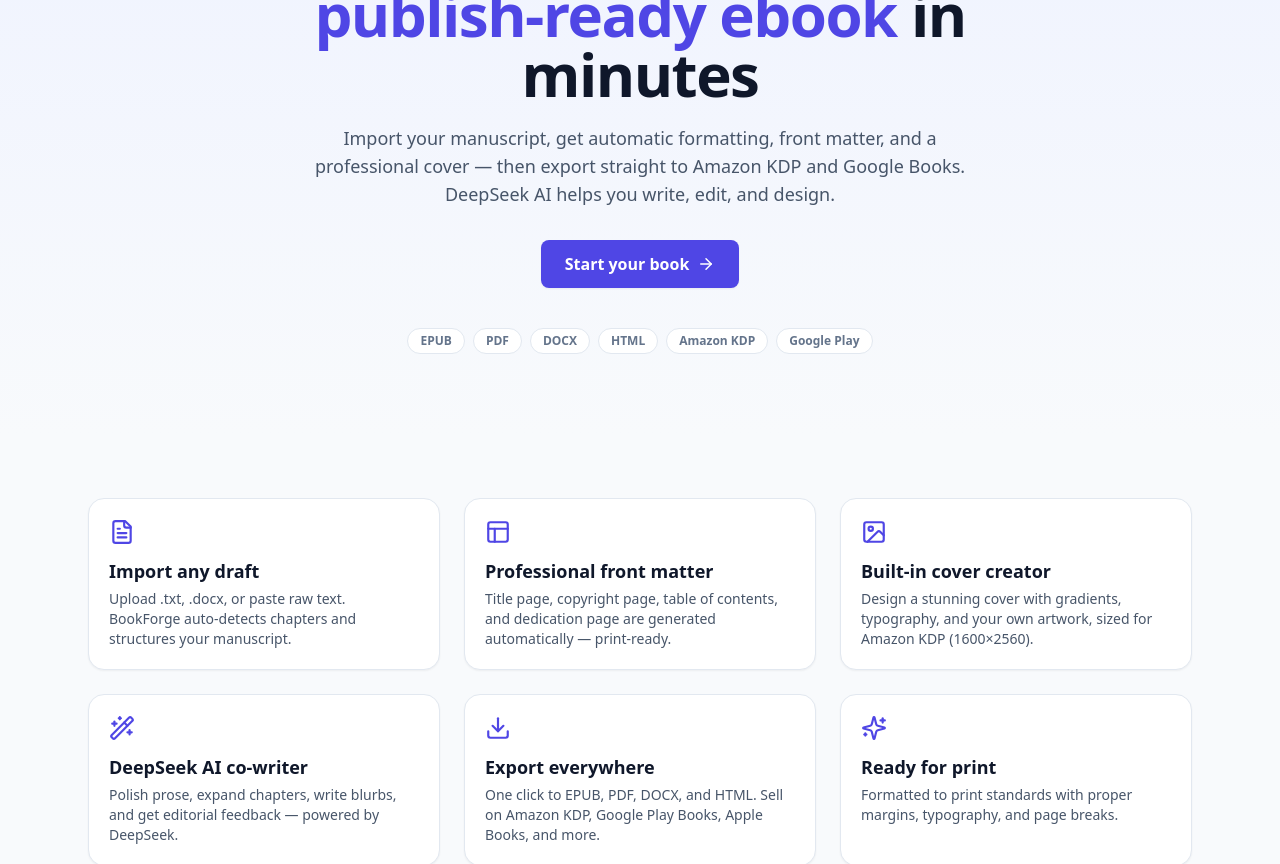
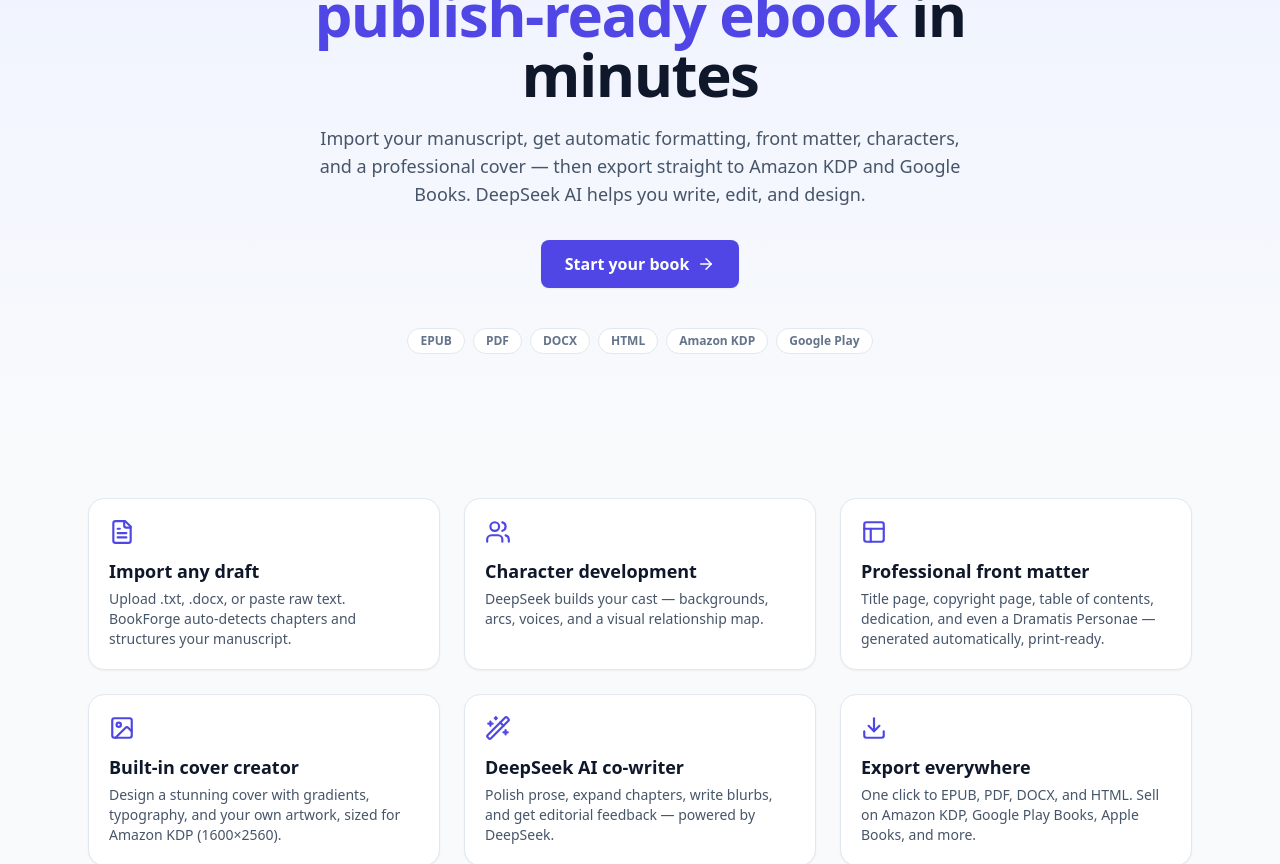
Before and after one commit to CHATSCD/bookforge-studio, a Next.js app: page / in a window 1280 px wide. Shown: the part 260-1124 px from the top of the page. Built offline with nearby package versions, Linux system fonts and the light colour scheme.

Commit message:
Add landing page with character development feature

```diff
--- a/app/page.tsx
+++ b/app/page.tsx
@@ -1,15 +1,15 @@
 import Link from "next/link";
 import {
-  BookOpen, Wand2, Image as ImageIcon, Download, Sparkles, Layout, FileText, ArrowRight
+  BookOpen, Wand2, Image as ImageIcon, Download, Sparkles, Layout, FileText, ArrowRight, Users,
 } from "lucide-react";
 
 const features = [
   { icon: FileText, title: "Import any draft", desc: "Upload .txt, .docx, or paste raw text. BookForge auto-detects chapters and structures your manuscript." },
-  { icon: Layout, title: "Professional front matter", desc: "Title page, copyright page, table of contents, and dedication page are generated automatically — print-ready." },
+  { icon: Users, title: "Character development", desc: "DeepSeek builds your cast — backgrounds, arcs, voices, and a visual relationship map." },
+  { icon: Layout, title: "Professional front matter", desc: "Title page, copyright page, table of contents, dedication, and even a Dramatis Personae — generated automatically, print-ready." },
   { icon: ImageIcon, title: "Built-in cover creator", desc: "Design a stunning cover with gradients, typography, and your own artwork, sized for Amazon KDP (1600×2560)." },
   { icon: Wand2, title: "DeepSeek AI co-writer", desc: "Polish prose, expand chapters, write blurbs, and get editorial feedback — powered by DeepSeek." },
   { icon: Download, title: "Export everywhere", desc: "One click to EPUB, PDF, DOCX, and HTML. Sell on Amazon KDP, Google Play Books, Apple Books, and more." },
-  { icon: Sparkles, title: "Ready for print", desc: "Formatted to print standards with proper margins, typography, and page breaks." },
 ];
 
 export default function Home() {
@@ -19,9 +19,7 @@
         <div className="flex items-center gap-2 font-bold text-lg">
           <BookOpen className="text-indigo-600" /> BookForge<span className="text-indigo-600">Studio</span>
         </div>
-        <Link href="/studio" className="btn-primary">
-          Launch Studio <ArrowRight size={16} />
-        </Link>
+        <Link href="/studio" className="btn-primary">Launch Studio <ArrowRight size={16} /></Link>
       </nav>
 
       <section className="text-center px-6 py-20 bg-gradient-to-b from-indigo-50 to-slate-50">
@@ -30,12 +28,10 @@
           Turn any text into a <span className="text-indigo-600">publish-ready ebook</span> in minutes
         </h1>
         <p className="mt-5 text-lg text-slate-600 max-w-2xl mx-auto">
-          Import your manuscript, get automatic formatting, front matter, and a professional cover — then export straight to Amazon KDP and Google Books. DeepSeek AI helps you write, edit, and design.
+          Import your manuscript, get automatic formatting, front matter, characters, and a professional cover — then export straight to Amazon KDP and Google Books. DeepSeek AI helps you write, edit, and design.
         </p>
         <div className="mt-8 flex flex-wrap justify-center gap-3">
-          <Link href="/studio" className="btn-primary text-base px-6 py-3">
-            Start your book <ArrowRight size={18} />
-          </Link>
+          <Link href="/studio" className="btn-primary text-base px-6 py-3">Start your book <ArrowRight size={18} /></Link>
         </div>
         <div className="mt-10 flex flex-wrap justify-center gap-2 text-xs font-semibold text-slate-500">
           {["EPUB", "PDF", "DOCX", "HTML", "Amazon KDP", "Google Play"].map((t) => (
@@ -54,9 +50,7 @@
         ))}
       </section>
 
-      <footer className="text-center text-sm text-slate-400 pb-10">
-        BookForge Studio — write, format, cover, publish.
-      </footer>
+      <footer className="text-center text-sm text-slate-400 pb-10">BookForge Studio — write, format, cover, publish.</footer>
     </main>
   );
 }
```
